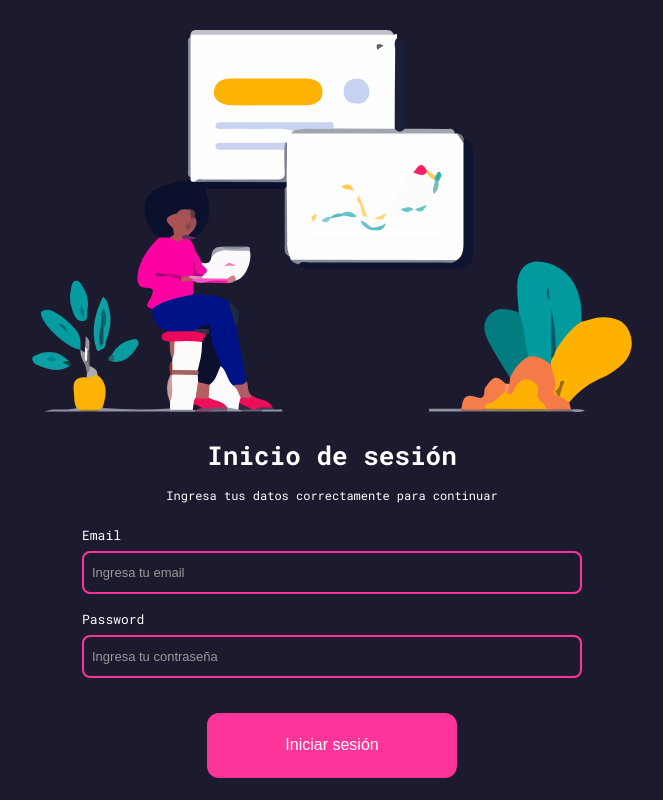
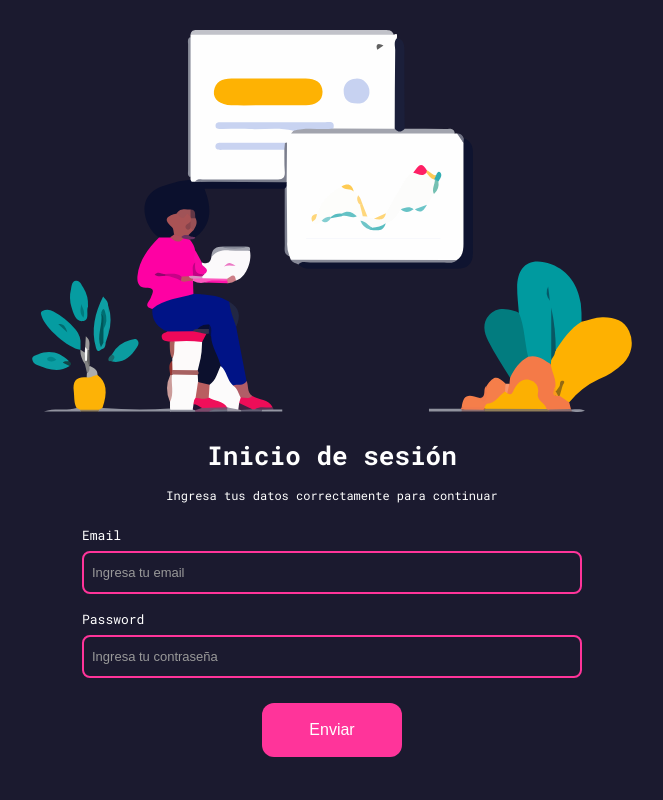
Before and after one commit to innovacion-oficialia-mayor/WebApp, a Vue app: page /admin in a window 1280 px wide. Shown: the top 800 px of the page, without its empty margins (308-971 px from the left). Built offline with nearby package versions, Linux system fonts and the light colour scheme.

Commit message:
[Agregar] un boton extra al formulario en caso de ser necesario en un slot

```diff
--- a/src/components/AppForm.vue
+++ b/src/components/AppForm.vue
@@ -18,7 +18,15 @@ export default {
     },
     state: {
       type: Boolean,
-    }
+    },
+    submitText: {
+      type: String,
+      default: "Enviar"
+    },
+    submitSize: {
+      type: String,
+      default: "large"
+    },
   },
 };
 </script>
@@ -28,26 +36,30 @@ export default {
     <app-input class="app__form-input" v-for="input in inputsList" :key="input.id" :currentInput="input"></app-input>
     <p v-show="state" class="app__form-msg">Datos invalidos, verifica los campos y vuelve a intentarlo</p>
 
-    <!-- <input type="submit" value="Iniciar sesión" class="app__form-submit" aria-label="submit"> -->
     <app-button
       typeBtn="submit"
       colorBtn="rose"
       typeStyle="fill"
-      sizeBtn="large" class="app__form-submit">
-        Iniciar sesión
+      :sizeBtn="submitSize" class="app__form-submit">
+        {{submitText}}
     </app-button>
+    <!-- extra button if is neccesary to camcel or close something -->
+    <slot name="extra-button"></slot>
   </form>
 </template>
 
 <style scoped>
+
+  .app__form {
+    width: 100%;
+  }
+
+  .app__form > button {
+    margin: 10px;
+  }
+
   .app__form-input {
     margin-bottom: 15px;
-  }
-
-  .app__form-submit {
-    width: 60%;
-    margin-top: 20px;
-    min-height: 65px;
   }
 
   .app__form-msg {
```
